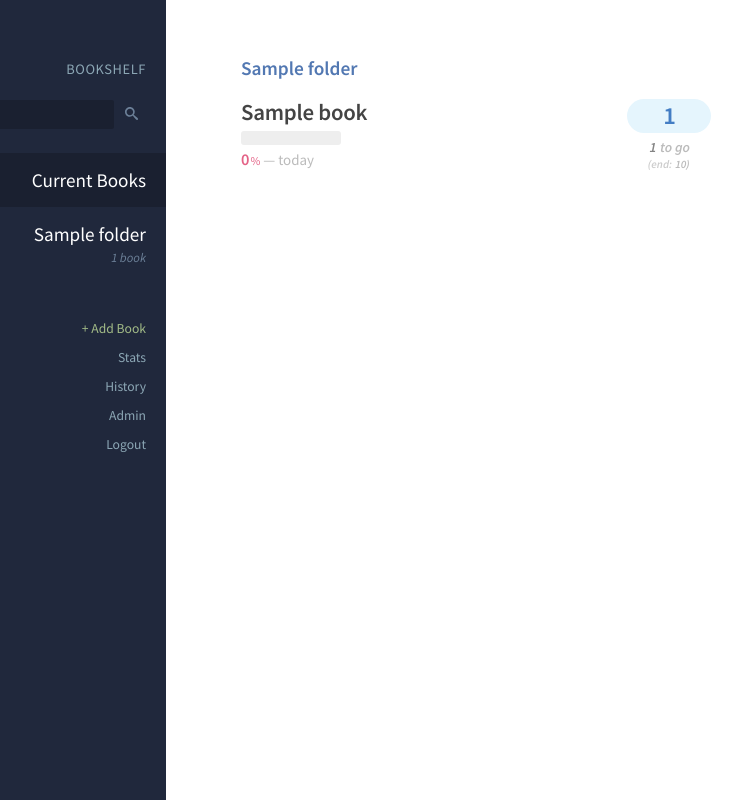
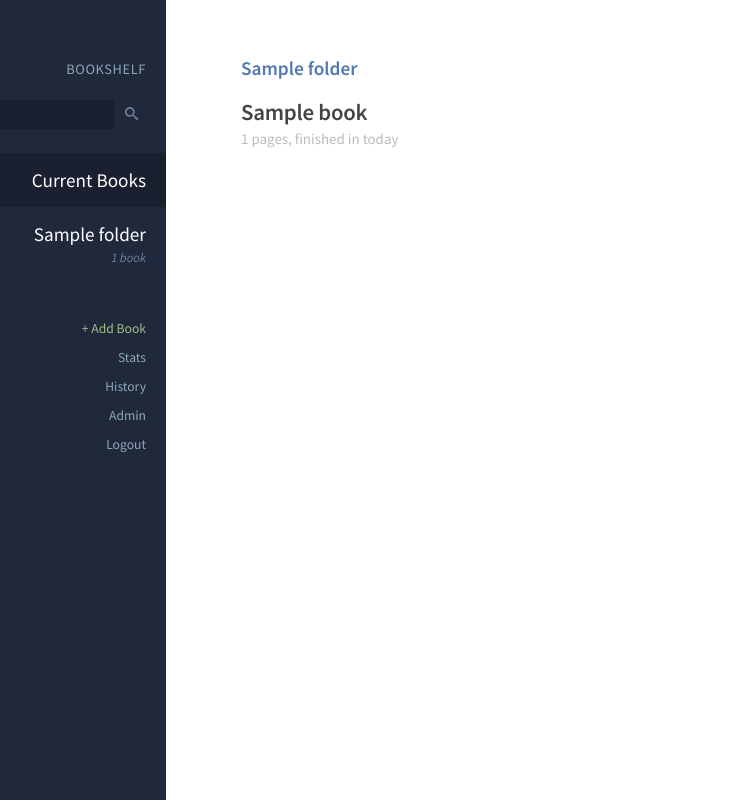
Before and after one commit to mod2/bookshelf, a Django app: page / in a window 1280 px wide. Shown: the whole page, without its empty margins (134-876 px from the left). Run offline with Django 3.2, Linux system fonts and the light colour scheme; a user stored in the database is signed in; tables that the repository leaves empty hold one stand-in row (values such as "Sample post").

Commit message:
Fixes display of finished things

```diff
--- a/bookshelf/templates/_reading.html
+++ b/bookshelf/templates/_reading.html
@@ -1,22 +1,26 @@
 {% load strip_time %}
 
 <div class="entry">
+	{% if not reading.finished_date %}
 	<section class="page_number">{% if reading.latest_entry %}{{ reading.latest_entry.page_number }}{% else %}—{% endif %}</section>
 	<section class="sub">
 		<span class="left"><span class="pages">{{ reading.pages_left }}</span> to go</span>
 		<span class="label">(end: <span class="total" data-end-page="{{ reading.end_page }}">{{ reading.end_page }})</span></span>
 	</section>
+	{% endif %}
 </div>
 
 <a href="{% url 'book' reading.book.slug reading.id %}">
 	<span class="label title">{{ reading.book.title }}</span>
 
+	{% if not reading.finished_date %}
 	<span class="percentage">
 		<span class="bar" style="width: {{ reading.percentage }}%;"></span>
 	</span>
+	{% endif %}
 
-	<span class="info"><span class="num">{{ reading.percentage }}</span><span class="percent-sign">%</span> — {{ reading.started_date|timesince|strip_time }}</span>
-	{% if stale_period != 0 and reading.days_since_last_entry > stale_period %}
+	<span class="info">{% if reading.finished_date %}{{ reading.total_pages }} pages, finished in {{ reading.started_date|timesince:reading.finished_date|strip_time:False }}{% else %}<span class="num">{{ reading.percentage }}</span><span class="percent-sign">%</span> — {{ reading.started_date|timesince|strip_time }}{% endif %}</span>
+	{% if not reading.finished_date and stale_period != 0 and reading.days_since_last_entry > stale_period %}
 	<span class="stale">Last entry: <i>{{ reading.latest_entry.date|timesince|strip_time }}</i></span>
 	{% endif %}
 </a>
```
